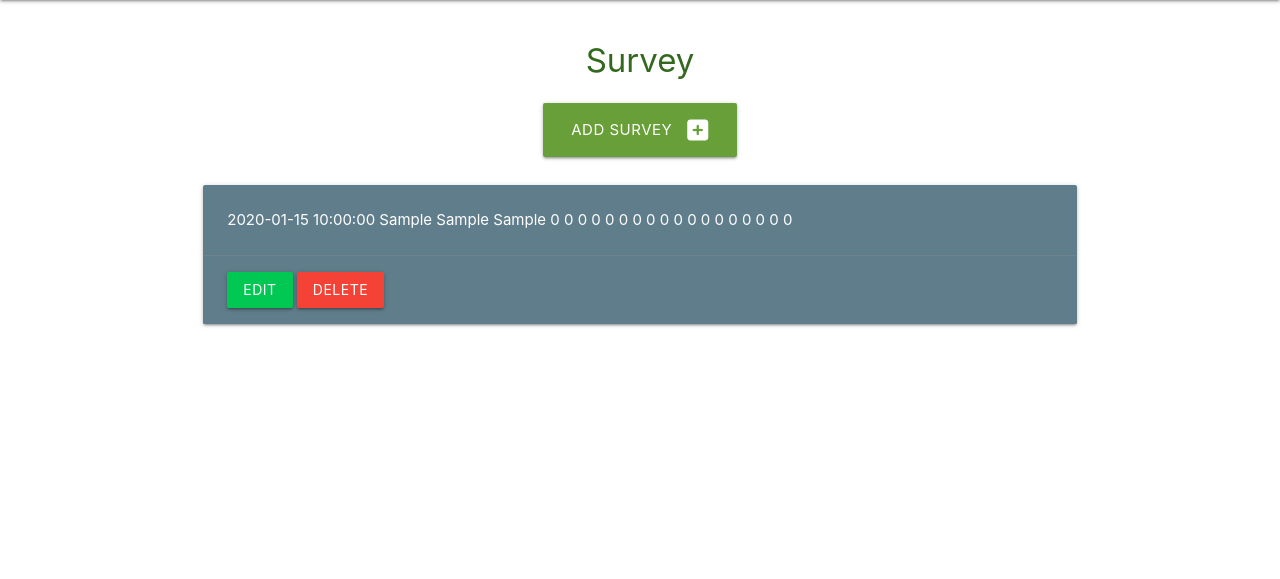
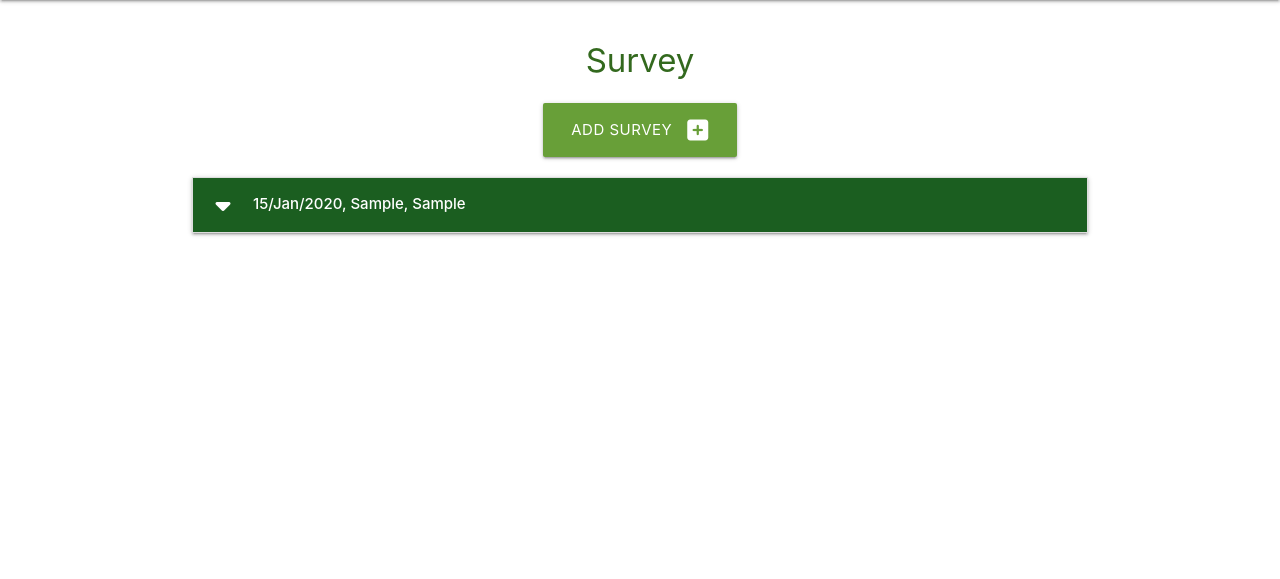
Before and after one commit to cjns/Milestone-3--The-Snail-Hunt, a Flask app: page /surveys in a window 1280 px wide. Shown: the part 64-643 px from the top of the page. Run offline with Flask 3, Linux system fonts and the light colour scheme; tables that the repository leaves empty hold one stand-in row (values such as "Sample post"); some libraries are stand-ins or nearby versions.

Commit message:
Add collapsibles, update surveys.html.

```diff
--- a/snailmanager/static/js/script.js
+++ b/snailmanager/static/js/script.js
@@ -13,6 +13,11 @@ document.addEventListener('DOMContentLoaded', function () {
     // Time Picker
     var timepicker = document.querySelectorAll('.timepicker');
     M.Timepicker.init(timepicker, {
+        twelveHour: false, // Use 24-hour format
         i18n: {done: "Ok"}
     });
+
+    // Collapsibles
+    var collapsibles = document.querySelectorAll('.collapsible');
+    M.Collapsible.init(collapsibles);
 });
--- a/snailmanager/templates/surveys.html
+++ b/snailmanager/templates/surveys.html
@@ -10,42 +10,85 @@
   </div>
 </div>
 
-<div class="row">
-  {% for survey in surveys %}
-    <div class="col s12">
-      <div class="card blue-grey">
-        <div class="card-content white-text">
-          <span class="survey-date">{{ survey.survey_date }}</span>
-          <span class="survey-time">{{ survey.survey_time }}</span>
-          <span class="survey-location">{{ survey.survey_location }}</span>
-          <span class="survey-habitat">{{ survey.survey_habitat }}</span>
-          <span class="survey-recorder">{{ survey.survey_recorder }}</span>
-          <span class="yellow-brown-lipped-snail-0_bands">{{ survey.yellow_brown_lipped_snail_0_bands }}</span>
-          <span class="pink-brown-lipped-snail-0-bands">{{ survey.pink_brown_lipped_snail_0_bands }}</span>
-          <span class="brown-brown-lipped-snail-0-bands">{{ survey.brown_brown_lipped_snail_0_bands }}</span>
-          <span class="yellow-brown-lipped-snail-1-band">{{ survey.yellow_brown_lipped_snail_1_band }}</span>
-          <span class="pink-brown-lipped-snail-1-band">{{ survey.pink_brown_lipped_snail_1_band }}</span>
-          <span class="brown-brown-lipped-snail-1-band">{{ survey.brown_brown_lipped_snail_1_band }}</span>
-          <span class="yellow-brown-lipped-snail-many-bands">{{ survey.yellow_brown_lipped_snail_many_bands }}</span>
-          <span class="pink-brown-lipped-snail-many-bands">{{ survey.pink_brown_lipped_snail_many_bands }}</span>
-          <span class="brown-brown-lipped-snail-many-bands">{{ survey.brown_brown_lipped_snail_many_bands }}</span>
-          <span class="yellow-white-lipped-snail-0-bands">{{ survey.yellow_white_lipped_snail_0_bands }}</span>
-          <span class="pink-white-lipped-snail-0-bands">{{ survey.pink_white_lipped_snail_0_bands }}</span>
-          <span class="brown-white-lipped-snail-0-bands">{{ survey.brown_white_lipped_snail_0_bands }}</span>
-          <span class="yellow-white-lipped-snail-1-band">{{ survey.yellow_white_lipped_snail_1_band }}</span>
-          <span class="pink-white-lipped-snail-1-band">{{ survey.pink_white_lipped_snail_1_band }}</span>
-          <span class="brown-white-lipped-snail-1-band">{{ survey.brown_white_lipped_snail_1_band }}</span>
-          <span class="yellow-white-lipped-snail-many-bands">{{ survey.yellow_white_lipped_snail_many_bands }}</span>
-          <span class="pink-white-lipped-snail-many-bands">{{ survey.pink_white_lipped_snail_many_bands }}</span>
-          <span class="brown-white-lipped-snail-many-bands">{{ survey.brown_white_lipped_snail_many_bands }}</span>
+<ul class="collapsible">
+  {% for survey in surveys|sort(attribute="survey_date") %}
+  <li>
+    <div class="collapsible-header white-text green darken-4">
+      <i class="fa-solid fa-caret-down"></i>
+      <strong>{{ survey.survey_date.strftime("%d/%b/%Y") }}, {{ survey.survey_location }}, {{ survey.survey_recorder }}</strong>
     </div>
-        <div class="card-action">
-          <a href="#" class="btn green accent-4">Edit</a>
-          <a href="#" class="btn red">Delete</a>
+    <div class="collapsible-body">
+      <strong>Date: {{ survey.survey_date.strftime("%d/%b/%Y") }}</strong>
+      <p>Time: {{ survey.survey_date.strftime("%I:%M") }}</p>
+      <p>Location: {{ survey.survey_location }}</p>
+      <p>Habitat: {{ survey.survey_habitat }}</p>
+      <p>Surveyor: {{ survey.survey_recorder }}</p>
+      <table>
+        <caption>Brown lipped snail (Corea nemoralis)</caption>
+        <thead>
+          <tr>
+            <th></th>
+            <th>Yellow</th>
+            <th>Pink</th>
+            <th>Brown</th>
+          </tr>
+        </thead>
+        <tbody>
+          <tr>
+            <td>No Bands</td>
+            <td>{{ survey.yellow_brown_lipped_snail_0_bands }}</td>
+            <td>{{ survey.pink_brown_lipped_snail_0_bands }}</td>
+            <td>{{ survey.brown_brown_lipped_snail_0_bands }}</td>
+          </tr>
+        </tbody>
+        <tr>
+          <td>1 Band</td>
+          <td>{{ survey.yellow_brown_lipped_snail_1_band }}</td>
+          <td>{{ survey.pink_brown_lipped_snail_1_band }}</td>
+          <td>{{ survey.brown_brown_lipped_snail_1_band }}</td>
+        </tr>
+        <tr>
+          <td>Many Bands</td>
+          <td>{{ survey.yellow_brown_lipped_snail_many_bands }}</td>
+          <td>{{ survey.pink_brown_lipped_snail_many_bands }}</td>
+          <td>{{ survey.brown_brown_lipped_snail_many_bands }}</td>
+        </tr>
+      </table>
+
+      <table>
+        <caption>White lipped snail (Corea hortensis)</caption>
+        <thead>
+          <tr>
+            <th></th>
+            <th>Yellow</th>
+            <th>Pink</th>
+            <th>Brown</th>
+          </tr>
+        </thead>
+        <tbody>
+          <tr>
+            <td>No Bands</td>
+            <td>{{ survey.yellow_white_lipped_snail_0_bands }}</td>
+            <td>{{ survey.pink_white_lipped_snail_0_bands }}</td>
+            <td>{{ survey.brown_white_lipped_snail_0_bands }}</td>
+          </tr>
+        </tbody>
+        <tr>
+          <td>1 Band</td>
+          <td>{{ survey.yellow_white_lipped_snail_1_band }}</td>
+          <td>{{ survey.pink_white_lipped_snail_1_band }}</td>
+          <td>{{ survey.brown_white_lipped_snail_1_band }}</td>
+        </tr>
+        <tr>
+          <td>Many Bands</td>
+          <td>{{ survey.yellow_white_lipped_snail_many_bands }}</td>
+          <td>{{ survey.pink_white_lipped_snail_many_bands }}</td>
+          <td>{{ survey.brown_white_lipped_snail_many_bands }}</td>
+        </tr>
+      </table>
     </div>
-      </div>
-    </div>
+  </li>
   {% endfor %}
-  </div>
+</ul>
 
 {% endblock %}
```
Lines whose indentation alone changed are shown as unchanged.
